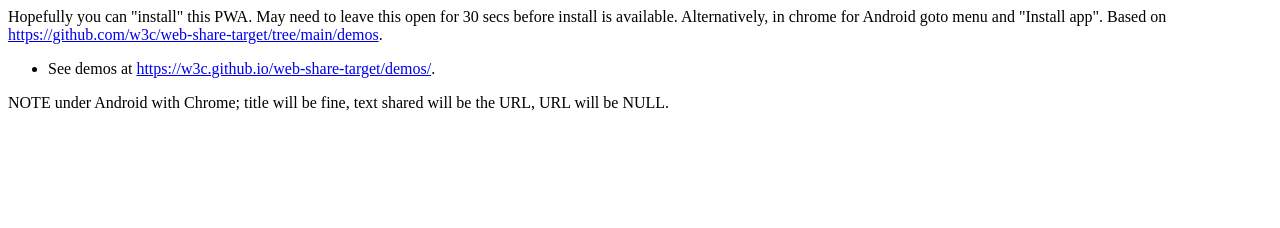
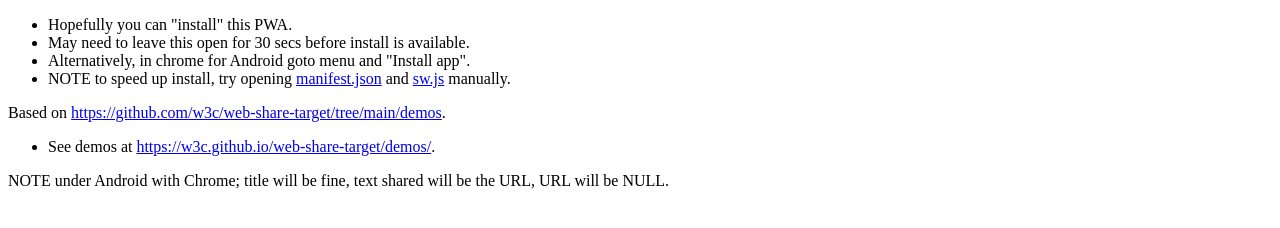
Before and after one commit to clach04/share-target-experiment, a plain HTML site: page pwa.html in a window 1280 px wide. Drawn offline with Linux system fonts and the light colour scheme.

```diff
--- a/pwa.html
+++ b/pwa.html
@@ -22,9 +22,20 @@
         </style>
     </head>
     <body>
-        Hopefully you can "install" this PWA.
-        May need to leave this open for 30 secs before install is available.
-        Alternatively, in chrome for Android goto menu and "Install app".
+        <ul>
+            <li>
+                Hopefully you can "install" this PWA.
+            </li>
+            <li>
+                May need to leave this open for 30 secs before install is available.
+            </li>
+            <li>
+                Alternatively, in chrome for Android goto menu and "Install app".
+            </li>
+            <li>
+                NOTE to speed up install, try opening <a href="manifest.json">manifest.json</a> and <a href="sw.js">sw.js</a> manually.
+            </li>
+        </ul>
         Based on <a href="https://github.com/w3c/web-share-target/tree/main/demos">https://github.com/w3c/web-share-target/tree/main/demos</a>.
         <ul>
             <li>
```
Also changed, not shown: manifest.json, 1 other file.
